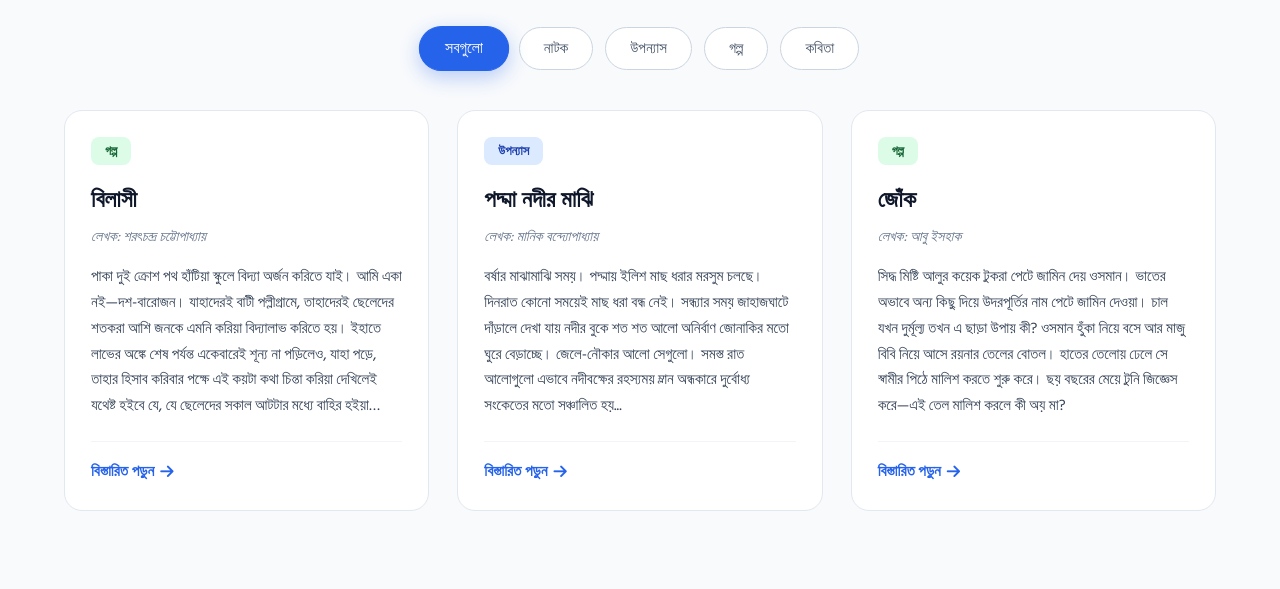
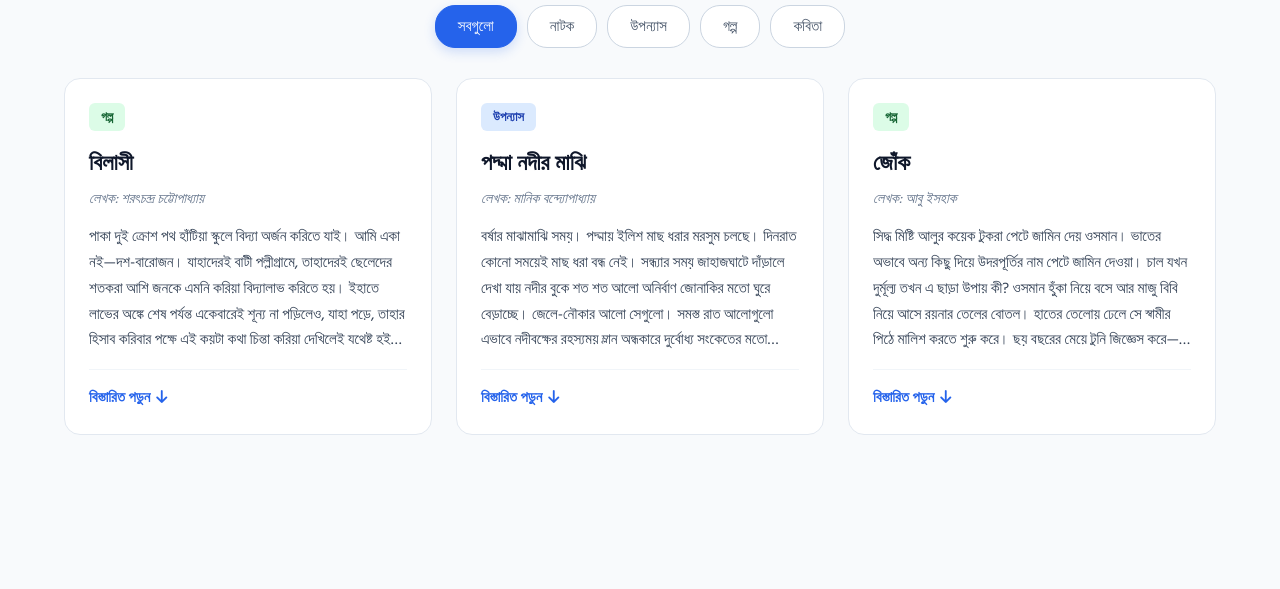
Before and after one commit to ahedali254/My-Blog-Ahed-Ali, a plain HTML site: page literature.html in a window 1280 px wide. Shown: the part 211-800 px from the top of the page. Drawn offline with Linux system fonts and the light colour scheme.

Commit message:
Update literature.html

```diff
--- a/literature.html
+++ b/literature.html
@@ -21,19 +21,17 @@
             min-height: 100vh;
             display: flex;
             flex-direction: column;
-            overflow-x: hidden;
         }
 
-        /* Top Navigation Bar with Motion */
+        /* Top Navbar */
         .navbar {
-            background: rgba(255, 255, 255, 0.9);
+            background: rgba(255, 255, 255, 0.95);
             backdrop-filter: blur(10px);
             border-bottom: 1px solid #e2e8f0;
             position: sticky;
             top: 0;
             z-index: 1000;
-            box-shadow: 0 4px 20px rgba(0,0,0,0.03);
-            transition: all 0.3s ease;
+            box-shadow: 0 4px 15px rgba(0,0,0,0.03);
         }
 
         .nav-container {
@@ -53,16 +51,10 @@
             display: flex;
             align-items: center;
             gap: 10px;
-            transition: transform 0.3s ease;
-        }
-
-        .nav-logo:hover {
-            transform: scale(1.02);
         }
 
         .nav-logo i {
             color: #2563eb;
-            animation: floatIcon 3s infinite ease-in-out;
         }
 
         .nav-links {
@@ -78,8 +70,7 @@
             font-weight: 500;
             padding: 8px 16px;
             border-radius: 8px;
-            position: relative;
-            transition: all 0.3s ease;
+            transition: all 0.25s ease;
         }
 
         .nav-links a:hover, .nav-links a.active {
@@ -96,19 +87,18 @@
             cursor: pointer;
         }
 
-        /* Header Animation */
+        /* Page Header */
         .page-header {
             text-align: center;
-            padding: 50px 20px 30px;
-            animation: fadeInDown 0.8s ease-out;
+            padding: 40px 20px 20px;
+            animation: fadeInDown 0.6s ease-out;
         }
 
         .page-header h1 {
-            font-size: 2.3rem;
+            font-size: 2.2rem;
             font-weight: 700;
             color: #0f172a;
             margin-bottom: 8px;
-            letter-spacing: -0.5px;
         }
 
         .page-header p {
@@ -116,231 +106,171 @@
             color: #64748b;
         }
 
-        /* Interactive Filter Buttons with Motion */
+        /* Filter Buttons */
         .filter-container {
             display: flex;
             justify-content: center;
-            gap: 12px;
+            gap: 10px;
             flex-wrap: wrap;
-            padding: 0 20px 40px;
-            animation: fadeInUp 0.8s ease-out;
+            padding: 0 20px 30px;
         }
 
         .filter-btn {
             background: #ffffff;
             border: 1px solid #cbd5e1;
             color: #475569;
-            padding: 8px 24px;
-            border-radius: 25px;
+            padding: 8px 22px;
+            border-radius: 20px;
             font-size: 0.95rem;
             font-weight: 500;
             cursor: pointer;
-            transition: all 0.3s cubic-bezier(0.34, 1.56, 0.64, 1);
-            outline: none;
+            transition: all 0.3s ease;
         }
 
         .filter-btn:hover {
             border-color: #2563eb;
             color: #2563eb;
-            transform: translateY(-3px) scale(1.03);
-            box-shadow: 0 6px 15px rgba(37, 99, 235, 0.1);
         }
 
         .filter-btn.active {
             background: #2563eb;
             color: #ffffff;
             border-color: #2563eb;
-            box-shadow: 0 6px 18px rgba(37, 99, 235, 0.3);
-            transform: scale(1.05);
+            box-shadow: 0 4px 12px rgba(37, 99, 235, 0.2);
         }
 
-        /* Content Grid */
+        /* Grid Layout */
         .grid-container {
             max-width: 1200px;
             margin: 0 auto;
             padding: 0 24px 60px;
             display: grid;
             grid-template-columns: repeat(auto-fill, minmax(320px, 1fr));
-            gap: 28px;
+            gap: 24px;
             width: 100%;
+            align-items: start;
         }
 
-        /* Animated Work Cards */
+        /* Cards and Text Expansion */
         .card {
             background: #ffffff;
             border: 1px solid #e2e8f0;
-            border-radius: 18px;
-            padding: 26px;
+            border-radius: 16px;
+            padding: 24px;
             display: flex;
             flex-direction: column;
-            justify-content: space-between;
-            transition: all 0.4s cubic-bezier(0.165, 0.84, 0.44, 1);
-            position: relative;
-            opacity: 1;
-            transform: translateY(0) scale(1);
+            transition: all 0.3s ease;
         }
 
         .card:hover {
-            transform: translateY(-8px);
-            box-shadow: 0 20px 35px rgba(0, 0, 0, 0.07);
+            box-shadow: 0 10px 25px rgba(0, 0, 0, 0.05);
             border-color: #93c5fd;
         }
 
         .category-tag {
             display: inline-block;
-            padding: 4px 14px;
-            border-radius: 8px;
+            padding: 4px 12px;
+            border-radius: 6px;
             font-size: 0.8rem;
             font-weight: 600;
             width: fit-content;
-            margin-bottom: 16px;
-            transition: transform 0.3s ease;
-        }
-
-        .card:hover .category-tag {
-            transform: scale(1.05);
+            margin-bottom: 14px;
         }
 
         .tag-story { background: #dcfce7; color: #166534; }
         .tag-novel { background: #dbeafe; color: #1e40af; }
-        .tag-drama { background: #fef3c7; color: #92400e; }
-        .tag-poem { background: #fce7f3; color: #9d174d; }
 
         .card h3 {
-            font-size: 1.45rem;
+            font-size: 1.4rem;
             font-weight: 700;
             color: #0f172a;
             margin-bottom: 6px;
-            transition: color 0.3s ease;
-        }
-
-        .card:hover h3 {
-            color: #2563eb;
         }
 
         .card .author {
             font-size: 0.88rem;
             color: #64748b;
-            margin-bottom: 16px;
+            margin-bottom: 14px;
             font-style: italic;
         }
 
+        /* গুরুত্বপূর্ণ: টেক্সট কাটার নিয়ম */
         .card .excerpt {
             font-size: 0.95rem;
             color: #334155;
             line-height: 1.7;
-            margin-bottom: 22px;
+            margin-bottom: 16px;
             display: -webkit-box;
-            -webkit-line-clamp: 6;
+            -webkit-line-clamp: 5; /* ডিফল্টভাবে ৫ লাইন দেখাবে */
             -webkit-box-orient: vertical;
             overflow: hidden;
+            transition: all 0.4s ease;
+        }
+
+        /* যখন বিস্তারিত দেখাবে তখন পুরো লেখা দেখাবে */
+        .card.expanded .excerpt {
+            display: block;
+            overflow: visible;
         }
 
         .card-footer {
             margin-top: auto;
-            padding-top: 16px;
+            padding-top: 14px;
             border-top: 1px solid #f1f5f9;
         }
 
-        .read-more {
+        .read-more-btn {
             color: #2563eb;
-            text-decoration: none;
+            background: none;
+            border: none;
             font-weight: 600;
-            font-size: 0.95rem;
+            font-size: 0.92rem;
+            cursor: pointer;
             display: inline-flex;
             align-items: center;
             gap: 6px;
-            transition: all 0.3s ease;
+            padding: 0;
         }
 
-        .read-more i {
-            transition: transform 0.3s ease;
+        .read-more-btn:hover {
+            color: #1d4ed8;
         }
 
-        .read-more:hover i {
-            transform: translateX(6px);
-        }
-
-        /* Filter Animate Classes */
+        /* Filter Animate */
         .card.hide {
-            opacity: 0;
-            transform: scale(0.9) translateY(20px);
-            pointer-events: none;
-            position: absolute;
-            visibility: hidden;
-        }
-
-        .card.show {
-            animation: cardAppear 0.5s ease forwards;
-        }
-
-        /* Animations Keyframes */
-        @keyframes floatIcon {
-            0%, 100% { transform: translateY(0); }
-            50% { transform: translateY(-4px); }
+            display: none;
         }
 
         @keyframes fadeInDown {
-            from {
-                opacity: 0;
-                transform: translateY(-20px);
-            }
-            to {
-                opacity: 1;
-                transform: translateY(0);
-            }
+            from { opacity: 0; transform: translateY(-15px); }
+            to { opacity: 1; transform: translateY(0); }
         }
 
-        @keyframes fadeInUp {
-            from {
-                opacity: 0;
-                transform: translateY(20px);
-            }
-            to {
-                opacity: 1;
-                transform: translateY(0);
-            }
-        }
-
-        @keyframes cardAppear {
-            from {
-                opacity: 0;
-                transform: scale(0.92) translateY(15px);
-            }
-            to {
-                opacity: 1;
-                transform: scale(1) translateY(0);
-            }
-        }
-
-        /* Mobile View Responsive */
+        /* Responsive */
         @media (max-width: 768px) {
             .mobile-menu-btn { display: block; }
             .nav-links {
                 display: none;
                 position: absolute;
                 top: 100%;
-                left: 0;
-                right: 0;
+                left: 0; right: 0;
                 background: #ffffff;
                 flex-direction: column;
-                padding: 18px;
+                padding: 16px;
                 border-bottom: 1px solid #e2e8f0;
-                box-shadow: 0 10px 20px rgba(0,0,0,0.05);
             }
-            .nav-links.show { display: flex; animation: fadeInDown 0.3s ease-out; }
-            .page-header h1 { font-size: 1.8rem; }
+            .nav-links.show { display: flex; }
             .grid-container { grid-template-columns: 1fr; }
         }
     </style>
 </head>
 <body>
 
-<!-- Navigation Bar -->
+<!-- Navbar -->
 <nav class="navbar">
     <div class="nav-container">
         <a href="#" class="nav-logo">
-            <i class="fa-solid fa-book-bookmark"></i> আহাদ আলী লেলিন
+            <i class="fa-solid fa-book-open"></i> আহাদ আলী লেলিন
         </a>
         <button class="mobile-menu-btn" onclick="toggleMenu()">
             <i class="fa-solid fa-bars"></i>
@@ -355,13 +285,13 @@
     </div>
 </nav>
 
-<!-- Main Page Header -->
+<!-- Page Header -->
 <header class="page-header">
     <h1>আমার পছন্দের সংগ্রহ</h1>
     <p>আমার প্রিয় নাটক, উপন্যাস, গল্প ও কবিতা</p>
 </header>
 
-<!-- Dynamic Filter Buttons -->
+<!-- Categories -->
 <div class="filter-container">
     <button class="filter-btn active" onclick="filterCategory('all', this)">সবগুলো</button>
     <button class="filter-btn" onclick="filterCategory('drama', this)">নাটক</button>
@@ -370,83 +300,93 @@
     <button class="filter-btn" onclick="filterCategory('poem', this)">কবিতা</button>
 </div>
 
-<!-- Main Content Grid -->
-<main class="grid-container" id="cardsGrid">
+<!-- Main Cards Grid -->
+<main class="grid-container">
 
-    <!-- Card 1: গল্প -->
+    <!-- Card 1 -->
     <article class="card" data-category="story">
-        <div>
         <span class="category-tag tag-story">গল্প</span>
         <h3>বিলাসী</h3>
         <p class="author">লেখক: শরৎচন্দ্র চট্টোপাধ্যায়</p>
         <p class="excerpt">
-                পাকা দুই ক্রোশ পথ হাঁটিয়া স্কুলে বিদ্যা অর্জন করিতে যাই। আমি একা নই—দশ-বারোজন। যাহাদেরই বাটী পল্লীগ্রামে, তাহাদেরই ছেলেদের শতকরা আশি জনকে এমনি করিয়া বিদ্যালাভ করিতে হয়। ইহাতে লাভের অঙ্কে শেষ পর্যন্ত একেবারেই শূন্য না পড়িলেও, যাহা পড়ে, তাহার হিসাব করিবার পক্ষে এই কয়টা কথা চিন্তা করিয়া দেখিলেই যথেষ্ট হইবে যে, যে ছেলেদের সকাল আটটার মধ্যে বাহির হইয়া যাতায়াতে চার ক্রোশ পথ ভাঙ্গিতে হয়...
+            পাকা দুই ক্রোশ পথ হাঁটিয়া স্কুলে বিদ্যা অর্জন করিতে যাই। আমি একা নই—দশ-বারোজন। যাহাদেরই বাটী পল্লীগ্রামে, তাহাদেরই ছেলেদের শতকরা আশি জনকে এমনি করিয়া বিদ্যালাভ করিতে হয়। ইহাতে লাভের অঙ্কে শেষ পর্যন্ত একেবারেই শূন্য না পড়িলেও, যাহা পড়ে, তাহার হিসাব করিবার পক্ষে এই কয়টা কথা চিন্তা করিয়া দেখিলেই যথেষ্ট হইবে যে, যে ছেলেদের সকাল আটটার মধ্যে বাহির হইয়া যাতায়াতে চার ক্রোশ পথ ভাঙ্গিতে হয়—চার ক্রোশ মানে আট মাইল নয়, টের পাওয়া যায়—বর্ষার দিনে মাথার উপর মেঘের জল এবং পায়ের নীচে এক হাঁটু কাদা এবং গ্রীষ্মের দিনে জলের বদলে কড়া সূর্য এবং কাদার বদলে ধূ লার সাগর সাঁতার দিয়া স্কুল-ঘর করিতে হয়, সে দুর্ভাগা বালকদের মা-সরস্বতী খুশি হইয়া বর দিবেন কি, তাহাদের যন্ত্রণা দেখিয়া কোথায় যে তিনি মুখ লুকাইবেন, ভাবিয়া পান না।
         </p>
-        </div>
         <div class="card-footer">
-            <a href="#" class="read-more">বিস্তারিত পড়ুন <i class="fa-solid fa-arrow-right"></i></a>
+            <button class="read-more-btn" onclick="toggleExpand(this)">
+                <span>বিস্তারিত পড়ুন</span> <i class="fa-solid fa-arrow-down"></i>
+            </button>
         </div>
     </article>
 
-    <!-- Card 2: উপন্যাস -->
+    <!-- Card 2 -->
     <article class="card" data-category="novel">
-        <div>
         <span class="category-tag tag-novel">উপন্যাস</span>
         <h3>পদ্মা নদীর মাঝি</h3>
         <p class="author">লেখক: মানিক বন্দ্যোপাধ্যায়</p>
         <p class="excerpt">
-                বর্ষার মাঝামাঝি সময়। পদ্মায় ইলিশ মাছ ধরার মরসুম চলছে। দিনরাত কোনো সময়েই মাছ ধরা বন্ধ নেই। সন্ধ্যার সময় জাহাজঘাটে দাঁড়ালে দেখা যায় নদীর বুকে শত শত আলো অনির্বাণ জোনাকির মতো ঘুরে বেড়াচ্ছে। জেলে-নৌকার আলো সেগুলো। সমস্ত রাত আলোগুলো এভাবে নদীবক্ষের রহস্যময় ম্লান অন্ধকারে দুর্বোধ্য সংকেতের মতো সঞ্চালিত হয়...
+            বর্ষার মাঝামাঝি সময়। পদ্মায় ইলিশ মাছ ধরার মরসুম চলছে। দিনরাত কোনো সময়েই মাছ ধরা বন্ধ নেই। সন্ধ্যার সময় জাহাজঘাটে দাঁড়ালে দেখা যায় নদীর বুকে শত শত আলো অনির্বাণ জোনাকির মতো ঘুরে বেড়াচ্ছে। জেলে-নৌকার আলো সেগুলো। সমস্ত রাত আলোগুলো এভাবে নদীবক্ষের রহস্যময় ম্লান অন্ধকারে দুর্বোধ্য সংকেতের মতো সঞ্চালিত হয়। এক সময় মাঝরাত পার হয়ে যায়। শহরে, গ্রামে, রেল-স্টেশনে ও জাহাজঘাটে শান্ত মানুষ চোখ বুজে ঘুমিয়ে পড়ে। শেষরাতে ভাঙা ভাঙা মেঘে ঢাকা আকাশে ক্ষীণ চাঁদটি ওঠে। জেলে-নৌকার আলোগুলো তখনো নেভে না। নৌকার খোল ভরে জমতে থাকে মৃত সাদা ইলিশ মাছ। লণ্ঠনের আলোয় মাছের আঁশ চকচক করে, মাছের...
         </p>
-        </div>
         <div class="card-footer">
-            <a href="#" class="read-more">বিস্তারিত পড়ুন <i class="fa-solid fa-arrow-right"></i></a>
+            <button class="read-more-btn" onclick="toggleExpand(this)">
+                <span>বিস্তারিত পড়ুন</span> <i class="fa-solid fa-arrow-down"></i>
+            </button>
         </div>
     </article>
 
-    <!-- Card 3: গল্প -->
+    <!-- Card 3 -->
     <article class="card" data-category="story">
-        <div>
         <span class="category-tag tag-story">গল্প</span>
         <h3>জোঁক</h3>
         <p class="author">লেখক: আবু ইসহাক</p>
         <p class="excerpt">
-                সিদ্ধ মিষ্টি আলুর কয়েক টুকরা পেটে জামিন দেয় ওসমান। ভাতের অভাবে অন্য কিছু দিয়ে উদরপূর্তির নাম পেটে জামিন দেওয়া। চাল যখন দুর্মূল্য তখন এ ছাড়া উপায় কী? ওসমান হুঁকা নিয়ে বসে আর মাজু বিবি নিয়ে আসে রয়নার তেলের বোতল। হাতের তেলোয় ঢেলে সে স্বামীর পিঠে মালিশ করতে শুরু করে। ছয় বছরের মেয়ে টুনি জিজ্ঞেস করে—এই তেল মালিশ করলে কী অয় মা?
+            সিদ্ধ মিষ্টি আলুর কয়েক টুকরা পেটে জামিন দেয় ওসমান। ভাতের অভাবে অন্য কিছু দিয়ে উদরপূর্তির নাম পেটে জামিন দেওয়া। চাল যখন দুর্মূল্য তখন এ ছাড়া উপায় কী? ওসমান হুঁকা নিয়ে বসে আর মাজু বিবি নিয়ে আসে রয়নার তেলের বোতল। হাতের তেলোয় ঢেলে সে স্বামীর পিঠে মালিশ করতে শুরু করে। ছয় বছরের মেয়ে টুনি জিজ্ঞেস করে—এই তেল মালিশ করলে কী অয় মা? —পানিতে কামড়াইতে পারে না। উত্তর দেয় মাজু বিবি।
         </p>
-        </div>
         <div class="card-footer">
-            <a href="#" class="read-more">বিস্তারিত পড়ুন <i class="fa-solid fa-arrow-right"></i></a>
+            <button class="read-more-btn" onclick="toggleExpand(this)">
+                <span>বিস্তারিত পড়ুন</span> <i class="fa-solid fa-arrow-down"></i>
+            </button>
         </div>
     </article>
 
 </main>
 
 <script>
-    // মোবাইল মেনু টগল স্ক্রিপ্ট
-    function toggleMenu() {
-        const navLinks = document.getElementById('navLinks');
-        navLinks.classList.toggle('show');
+    // এক ক্লিকে পুরো লেখা দেখানো/লুকানোর ফাংশন
+    function toggleExpand(button) {
+        const card = button.closest('.card');
+        const textSpan = button.querySelector('span');
+        const icon = button.querySelector('i');
+
+        card.classList.toggle('expanded');
+
+        if (card.classList.contains('expanded')) {
+            textSpan.innerText = 'সংক্ষেপ করুন';
+            icon.className = 'fa-solid fa-arrow-up';
+        } else {
+            textSpan.innerText = 'বিস্তারিত পড়ুন';
+            icon.className = 'fa-solid fa-arrow-down';
+        }
     }
 
-    // মোশন ফিল্টারিং স্ক্রিপ্ট
+    // ফিল্টারিং
     function filterCategory(category, element) {
-        // সক্রিয় বাটন পরিবর্তন
         const buttons = document.querySelectorAll('.filter-btn');
         buttons.forEach(btn => btn.classList.remove('active'));
         element.classList.add('active');
 
-        // কার্ড ফিল্টার এনিমেশন
         const cards = document.querySelectorAll('.card');
         cards.forEach(card => {
-            const cardCat = card.getAttribute('data-category');
-
-            if (category === 'all' || cardCat === category) {
+            if (category === 'all' || card.getAttribute('data-category') === category) {
                 card.classList.remove('hide');
-                card.classList.add('show');
             } else {
-                card.classList.remove('show');
                 card.classList.add('hide');
             }
         });
+    }
+
+    // মোবাইল মেনু
+    function toggleMenu() {
+        document.getElementById('navLinks').classList.toggle('show');
     }
 </script>
 
```
Lines whose indentation alone changed are shown as unchanged.
